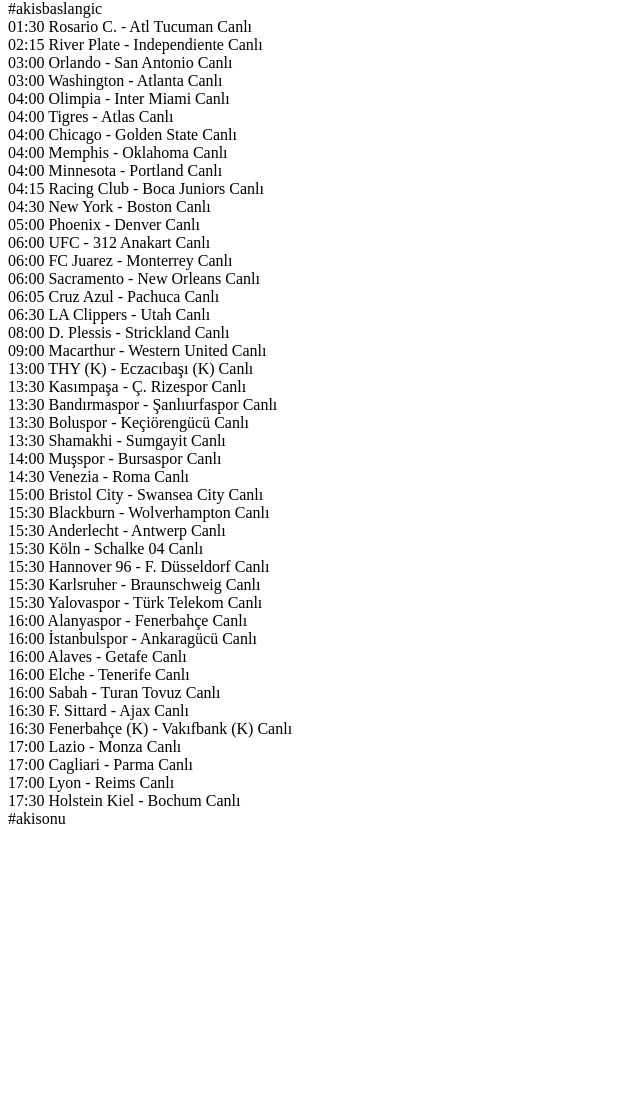
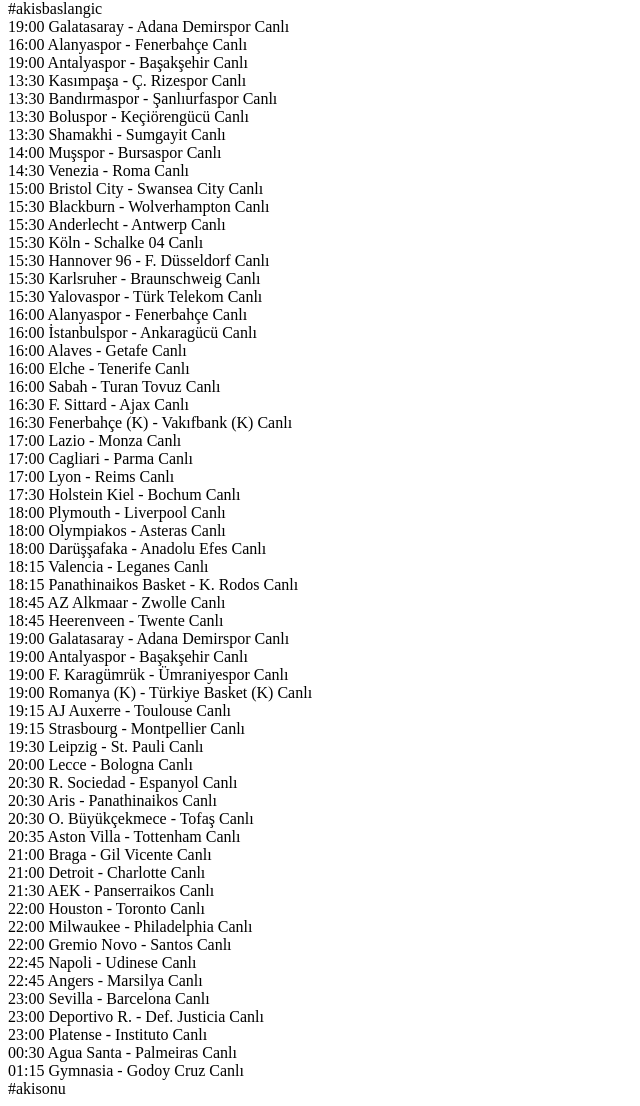
Before and after one commit to volegol/taylan, a plain HTML site: page index.html in a window 1280 px wide. Shown: the part 8-1114 px from the top of the page, without its empty margins (0-640 px from the left). Before the commit the page ends 844 px from the top, so only its background shows below. Drawn offline with Linux system fonts and the light colour scheme.

Commit message:
Update index.html with broadcast schedule from akisamp.html

```diff
--- a/index.html
+++ b/index.html
@@ -1,103 +1,18 @@
         #akisbaslangic
 
-<div class="mac iframeYayin" data-url="/channel.html?id=yayinex2">
-    <span class="saat">01:30</span>
-    <span class="takimlar">Rosario C. - Atl Tucuman</span>
+<div class="mac iframeYayin" data-url="/channel.html?id=yayinstar">
+    <span class="saat">19:00</span>
+    <span class="takimlar">Galatasaray - Adana Demirspor</span>
     <span class="lig">Canlı</span>
 </div>
-<div class="mac iframeYayin" data-url="/channel.html?id=yayinsmarts">
-    <span class="saat">02:15</span>
-    <span class="takimlar">River Plate - Independiente</span>
+<div class="mac iframeYayin" data-url="/channel.html?id=yayinstar">
+    <span class="saat">16:00</span>
+    <span class="takimlar">Alanyaspor - Fenerbahçe</span>
     <span class="lig">Canlı</span>
 </div>
-<div class="mac iframeYayin" data-url="/channel.html?id=yayintrt1">
-    <span class="saat">03:00</span>
-    <span class="takimlar">Orlando - San Antonio</span>
-    <span class="lig">Canlı</span>
-</div>
-<div class="mac iframeYayin" data-url="/channel.html?id=yayinatv">
-    <span class="saat">03:00</span>
-    <span class="takimlar">Washington - Atlanta</span>
-    <span class="lig">Canlı</span>
-</div>
-<div class="mac iframeYayin" data-url="/channel.html?id=yayintv8">
-    <span class="saat">04:00</span>
-    <span class="takimlar">Olimpia - Inter Miami</span>
-    <span class="lig">Canlı</span>
-</div>
-<div class="mac iframeYayin" data-url="/channel.html?id=yayint3">
-    <span class="saat">04:00</span>
-    <span class="takimlar">Tigres - Atlas</span>
-    <span class="lig">Canlı</span>
-</div>
-<div class="mac iframeYayin" data-url="/channel.html?id=yayint4">
-    <span class="saat">04:00</span>
-    <span class="takimlar">Chicago - Golden State</span>
-    <span class="lig">Canlı</span>
-</div>
-<div class="mac iframeYayin" data-url="/channel.html?id=yayinnbatv">
-    <span class="saat">04:00</span>
-    <span class="takimlar">Memphis - Oklahoma</span>
-    <span class="lig">Canlı</span>
-</div>
-<div class="mac iframeYayin" data-url="/channel.html?id=yayinex3">
-    <span class="saat">04:00</span>
-    <span class="takimlar">Minnesota - Portland</span>
-    <span class="lig">Canlı</span>
-</div>
-<div class="mac iframeYayin" data-url="/channel.html?id=yayinsmarts">
-    <span class="saat">04:15</span>
-    <span class="takimlar">Racing Club - Boca Juniors</span>
-    <span class="lig">Canlı</span>
-</div>
-<div class="mac iframeYayin" data-url="/channel.html?id=yayinex4">
-    <span class="saat">04:30</span>
-    <span class="takimlar">New York - Boston</span>
-    <span class="lig">Canlı</span>
-</div>
-<div class="mac iframeYayin" data-url="/channel.html?id=yayinex5">
-    <span class="saat">05:00</span>
-    <span class="takimlar">Phoenix - Denver</span>
-    <span class="lig">Canlı</span>
-</div>
-<div class="mac iframeYayin" data-url="/channel.html?id=yayinex6">
-    <span class="saat">06:00</span>
-    <span class="takimlar">UFC - 312 Anakart</span>
-    <span class="lig">Canlı</span>
-</div>
-<div class="mac iframeYayin" data-url="/channel.html?id=yayinex7">
-    <span class="saat">06:00</span>
-    <span class="takimlar">FC Juarez - Monterrey</span>
-    <span class="lig">Canlı</span>
-</div>
-<div class="mac iframeYayin" data-url="/channel.html?id=yayineu1">
-    <span class="saat">06:00</span>
-    <span class="takimlar">Sacramento - New Orleans</span>
-    <span class="lig">Canlı</span>
-</div>
-<div class="mac iframeYayin" data-url="/channel.html?id=yayineu2">
-    <span class="saat">06:05</span>
-    <span class="takimlar">Cruz Azul - Pachuca</span>
-    <span class="lig">Canlı</span>
-</div>
-<div class="mac iframeYayin" data-url="/channel.html?id=yayinex1">
-    <span class="saat">06:30</span>
-    <span class="takimlar">LA Clippers - Utah</span>
-    <span class="lig">Canlı</span>
-</div>
-<div class="mac iframeYayin" data-url="/channel.html?id=yayinex6">
-    <span class="saat">08:00</span>
-    <span class="takimlar">D. Plessis - Strickland</span>
-    <span class="lig">Canlı</span>
-</div>
-<div class="mac iframeYayin" data-url="/channel.html?id=yayinex2">
-    <span class="saat">09:00</span>
-    <span class="takimlar">Macarthur - Western United</span>
-    <span class="lig">Canlı</span>
-</div>
-<div class="mac iframeYayin" data-url="/channel.html?id=yayintrtspor2">
-    <span class="saat">13:00</span>
-    <span class="takimlar">THY (K) - Eczacıbaşı (K)</span>
+<div class="mac iframeYayin" data-url="/channel.html?id=yayinb2">
+    <span class="saat">19:00</span>
+    <span class="takimlar">Antalyaspor - Başakşehir</span>
     <span class="lig">Canlı</span>
 </div>
 <div class="mac iframeYayin" data-url="/channel.html?id=yayinb2">
@@ -220,4 +135,164 @@
     <span class="takimlar">Holstein Kiel - Bochum</span>
     <span class="lig">Canlı</span>
 </div>
+<div class="mac iframeYayin" data-url="/channel.html?id=yayinex2">
+    <span class="saat">18:00</span>
+    <span class="takimlar">Plymouth - Liverpool</span>
+    <span class="lig">Canlı</span>
+</div>
+<div class="mac iframeYayin" data-url="/channel.html?id=yayinex3">
+    <span class="saat">18:00</span>
+    <span class="takimlar">Olympiakos - Asteras</span>
+    <span class="lig">Canlı</span>
+</div>
+<div class="mac iframeYayin" data-url="/channel.html?id=yayinb5">
+    <span class="saat">18:00</span>
+    <span class="takimlar">Darüşşafaka - Anadolu Efes</span>
+    <span class="lig">Canlı</span>
+</div>
+<div class="mac iframeYayin" data-url="/channel.html?id=yayinss">
+    <span class="saat">18:15</span>
+    <span class="takimlar">Valencia - Leganes</span>
+    <span class="lig">Canlı</span>
+</div>
+<div class="mac iframeYayin" data-url="/channel.html?id=yayinex4">
+    <span class="saat">18:15</span>
+    <span class="takimlar">Panathinaikos Basket - K. Rodos</span>
+    <span class="lig">Canlı</span>
+</div>
+<div class="mac iframeYayin" data-url="/channel.html?id=yayintv85">
+    <span class="saat">18:45</span>
+    <span class="takimlar">AZ Alkmaar - Zwolle</span>
+    <span class="lig">Canlı</span>
+</div>
+<div class="mac iframeYayin" data-url="/channel.html?id=yayinex5">
+    <span class="saat">18:45</span>
+    <span class="takimlar">Heerenveen - Twente</span>
+    <span class="lig">Canlı</span>
+</div>
+<div class="mac iframeYayin" data-url="/channel.html?id=yayinstar">
+    <span class="saat">19:00</span>
+    <span class="takimlar">Galatasaray - Adana Demirspor</span>
+    <span class="lig">Canlı</span>
+</div>
+<div class="mac iframeYayin" data-url="/channel.html?id=yayinb2">
+    <span class="saat">19:00</span>
+    <span class="takimlar">Antalyaspor - Başakşehir</span>
+    <span class="lig">Canlı</span>
+</div>
+<div class="mac iframeYayin" data-url="/channel.html?id=yayintrtspor">
+    <span class="saat">19:00</span>
+    <span class="takimlar">F. Karagümrük - Ümraniyespor</span>
+    <span class="lig">Canlı</span>
+</div>
+<div class="mac iframeYayin" data-url="/channel.html?id=yayintrtspor2">
+    <span class="saat">19:00</span>
+    <span class="takimlar">Romanya (K) - Türkiye Basket (K)</span>
+    <span class="lig">Canlı</span>
+</div>
+<div class="mac iframeYayin" data-url="/channel.html?id=yayinb4">
+    <span class="saat">19:15</span>
+    <span class="takimlar">AJ Auxerre - Toulouse</span>
+    <span class="lig">Canlı</span>
+</div>
+<div class="mac iframeYayin" data-url="/channel.html?id=yayinex6">
+    <span class="saat">19:15</span>
+    <span class="takimlar">Strasbourg - Montpellier</span>
+    <span class="lig">Canlı</span>
+</div>
+<div class="mac iframeYayin" data-url="/channel.html?id=yayint2">
+    <span class="saat">19:30</span>
+    <span class="takimlar">Leipzig - St. Pauli</span>
+    <span class="lig">Canlı</span>
+</div>
+<div class="mac iframeYayin" data-url="/channel.html?id=yayinss2">
+    <span class="saat">20:00</span>
+    <span class="takimlar">Lecce - Bologna</span>
+    <span class="lig">Canlı</span>
+</div>
+<div class="mac iframeYayin" data-url="/channel.html?id=yayinss">
+    <span class="saat">20:30</span>
+    <span class="takimlar">R. Sociedad - Espanyol</span>
+    <span class="lig">Canlı</span>
+</div>
+<div class="mac iframeYayin" data-url="/channel.html?id=yayinex7">
+    <span class="saat">20:30</span>
+    <span class="takimlar">Aris - Panathinaikos</span>
+    <span class="lig">Canlı</span>
+</div>
+<div class="mac iframeYayin" data-url="/channel.html?id=yayinb5">
+    <span class="saat">20:30</span>
+    <span class="takimlar">O. Büyükçekmece - Tofaş</span>
+    <span class="lig">Canlı</span>
+</div>
+<div class="mac iframeYayin" data-url="/channel.html?id=yayineu1">
+    <span class="saat">20:35</span>
+    <span class="takimlar">Aston Villa - Tottenham</span>
+    <span class="lig">Canlı</span>
+</div>
+<div class="mac iframeYayin" data-url="/channel.html?id=yayineu2">
+    <span class="saat">21:00</span>
+    <span class="takimlar">Braga - Gil Vicente</span>
+    <span class="lig">Canlı</span>
+</div>
+<div class="mac iframeYayin" data-url="/channel.html?id=yayinnbatv">
+    <span class="saat">21:00</span>
+    <span class="takimlar">Detroit - Charlotte</span>
+    <span class="lig">Canlı</span>
+</div>
+<div class="mac iframeYayin" data-url="/channel.html?id=yayinex1">
+    <span class="saat">21:30</span>
+    <span class="takimlar">AEK - Panserraikos</span>
+    <span class="lig">Canlı</span>
+</div>
+<div class="mac iframeYayin" data-url="/channel.html?id=yayinex2">
+    <span class="saat">22:00</span>
+    <span class="takimlar">Houston - Toronto</span>
+    <span class="lig">Canlı</span>
+</div>
+<div class="mac iframeYayin" data-url="/channel.html?id=yayinex3">
+    <span class="saat">22:00</span>
+    <span class="takimlar">Milwaukee - Philadelphia</span>
+    <span class="lig">Canlı</span>
+</div>
+<div class="mac iframeYayin" data-url="/channel.html?id=yayinex4">
+    <span class="saat">22:00</span>
+    <span class="takimlar">Gremio Novo - Santos</span>
+    <span class="lig">Canlı</span>
+</div>
+<div class="mac iframeYayin" data-url="/channel.html?id=yayinss2">
+    <span class="saat">22:45</span>
+    <span class="takimlar">Napoli - Udinese</span>
+    <span class="lig">Canlı</span>
+</div>
+<div class="mac iframeYayin" data-url="/channel.html?id=yayinb3">
+    <span class="saat">22:45</span>
+    <span class="takimlar">Angers - Marsilya</span>
+    <span class="lig">Canlı</span>
+</div>
+<div class="mac iframeYayin" data-url="/channel.html?id=yayinss">
+    <span class="saat">23:00</span>
+    <span class="takimlar">Sevilla - Barcelona</span>
+    <span class="lig">Canlı</span>
+</div>
+<div class="mac iframeYayin" data-url="/channel.html?id=yayinex5">
+    <span class="saat">23:00</span>
+    <span class="takimlar">Deportivo R. - Def. Justicia</span>
+    <span class="lig">Canlı</span>
+</div>
+<div class="mac iframeYayin" data-url="/channel.html?id=yayinex6">
+    <span class="saat">23:00</span>
+    <span class="takimlar">Platense - Instituto</span>
+    <span class="lig">Canlı</span>
+</div>
+<div class="mac iframeYayin" data-url="/channel.html?id=yayinex7">
+    <span class="saat">00:30</span>
+    <span class="takimlar">Agua Santa - Palmeiras</span>
+    <span class="lig">Canlı</span>
+</div>
+<div class="mac iframeYayin" data-url="/channel.html?id=yayineu1">
+    <span class="saat">01:15</span>
+    <span class="takimlar">Gymnasia - Godoy Cruz</span>
+    <span class="lig">Canlı</span>
+</div>
 #akisonu
```
